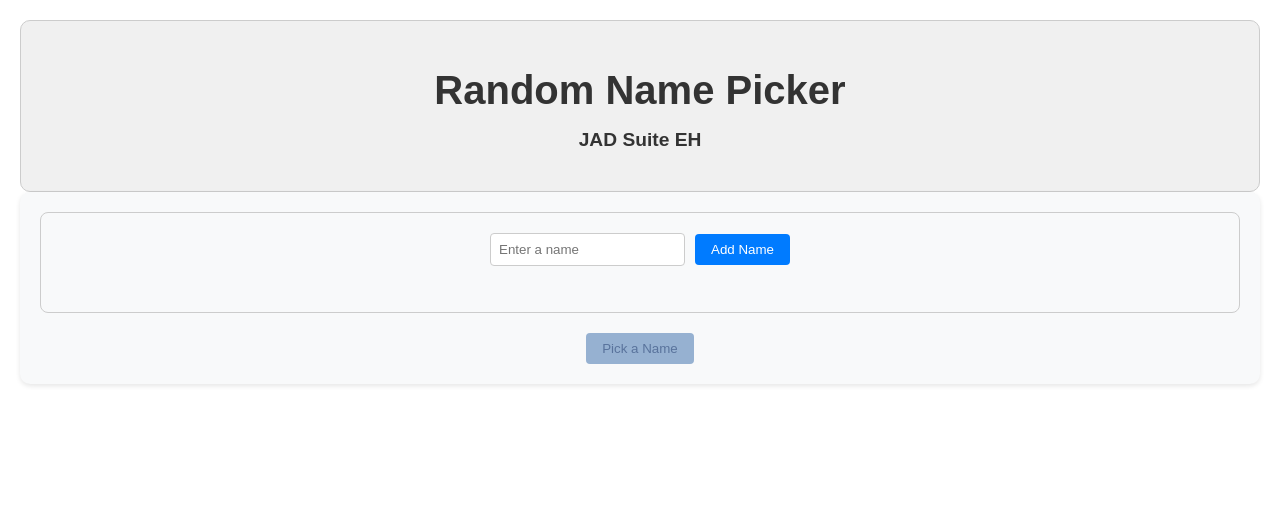
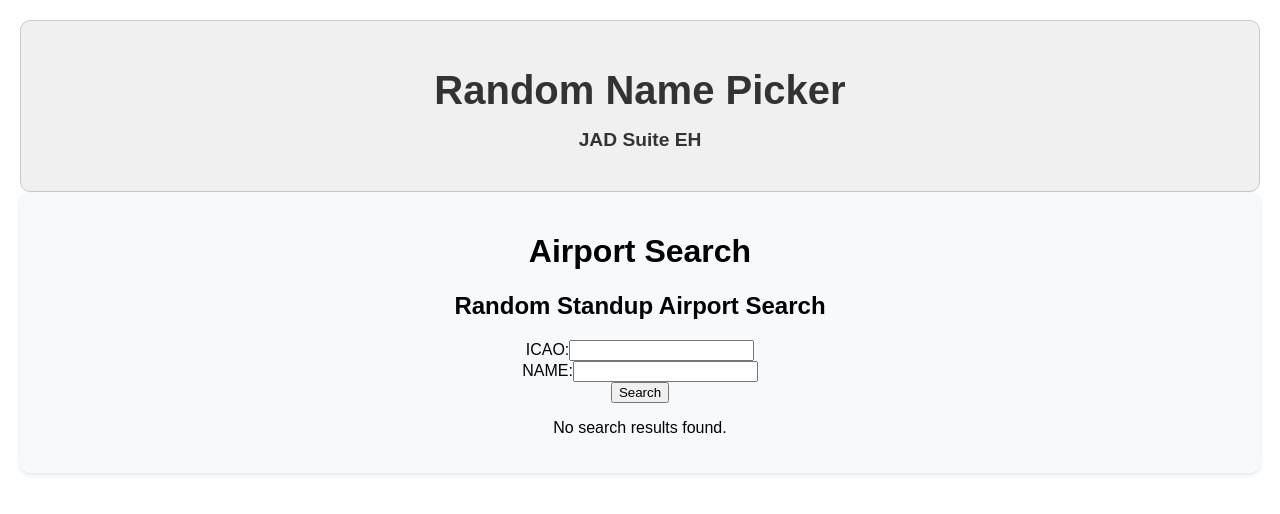
Before and after one commit to piotrciszek/randomstandup, a React (Create React App) app: page /randomstandup/airportSearch in a window 1280 px wide. Shown: the top 514 px of the page. Built offline with nearby package versions, Linux system fonts and the light colour scheme.

Commit message:
new page Airport Search created which works with backend app, routing created

```diff
--- a/package.json
+++ b/package.json
@@ -1,6 +1,7 @@
 {
   "name": "randomstandup",
   "version": "0.1.0",
+  "proxy": "http://localhost:8080",
   "private": true,
   "dependencies": {
     "@fortawesome/fontawesome-svg-core": "^6.4.2",
@@ -15,6 +16,7 @@
     "@types/react-dom": "^18.2.7",
     "react": "^18.2.0",
     "react-dom": "^18.2.0",
+    "react-router-dom": "^6.3.0",
     "react-scripts": "5.0.1",
     "typescript": "^4.9.5",
     "web-vitals": "^2.1.4"
--- a/src/App.tsx
+++ b/src/App.tsx
@@ -1,17 +1,11 @@
 import { useState } from 'react';
 import './App.css';
+import Main from './layout/Main';
 import NameInput from './components/NameInput';
 import RandomNameDisplay from './components/RandomNameDisplay';
 import { addName, pickRandomName, removeName } from './hooks/useNames';
 
 function App() {
-  const [names, setNames] = useState<string[]>([]);
-  const [randomName, setRandomName] = useState<string>('');
-
-  const handleRemoveName = (index: number) => {
-    const updatedNames = names.filter((_, i) => i !== index);
-    setNames(updatedNames);
-  };
 
   return (
     <div className="App">
@@ -20,17 +14,7 @@ function App() {
         <h2 className="App-subtitle">JAD Suite EH</h2>
       </header>
       <div className="App-content">
-      <NameInput
-        names={names}
-        onAddName={(name) => setNames(addName(names, name))}
-        onRemoveName={handleRemoveName}
-      />
-
-      <RandomNameDisplay
-        randomName={randomName}
-        onPickRandomName={() => setRandomName(pickRandomName(names))}
-        names={names}
-      />
+        <Main/>
       </div>
     </div>
   );
--- /dev/null
+++ b/src/components/AirportSearch.tsx
@@ -0,0 +1,82 @@
+import React, { useState } from 'react';
+import useHttp,  { ServerResponse, RequestObject} from '../hooks/useHttp';
+
+const AirportSearch: React.FC = () => {
+  const [icao, setIcao] = useState('');
+  const [name, setName] = useState('');
+  const [searchResults, setSearchResults] = useState<ServerResponse['data']>([]);
+  const { sendRequest } = useHttp()
+
+
+  const handleSearch = () => {
+    const requestBody: { icao?: string | null; name?: string | null } = {};
+
+    if (icao.trim() !== '') {
+      requestBody.icao = icao.toLowerCase();
+    } else {
+      requestBody.icao = null;
+    }
+
+    if (name.trim() !== '') {
+      requestBody.name = name.toLowerCase();
+    } else {
+      requestBody.name = null;
+    }
+
+    const request: RequestObject = {
+      url: '/airport/search',
+      method: 'POST',
+      headers: {
+        'Content-Type': 'application/json',
+      },
+      body: JSON.stringify(requestBody),
+    };
+
+    sendRequest(
+      request,
+      (response: any) => {
+        setSearchResults(response.data);
+      },
+      (error: string) => {
+        console.error('Error fetching data:', error);
+      }
+    );
+  };
+  console.log('searchResults:', searchResults);
+
+  return (
+    <div>
+      <h2>Random Standup Airport Search</h2>
+      <div>
+        <label>ICAO:</label>
+        <input
+          type="text"
+          value={icao}
+          onChange={(e) => setIcao(e.target.value)}
+        />
+      </div>
+      <div>
+        <label>NAME:</label>
+        <input
+          type="text"
+          value={name}
+          onChange={(e) => setName(e.target.value)}
+        />
+      </div>
+      <button onClick={handleSearch}>Search</button>
+      {searchResults.length > 0 ? (
+      <div>
+        <h3>Search Results:</h3>
+        <ul>
+          {searchResults.map((airport: any) => (
+            <li key={airport.id}>{airport.name}</li>
+          ))}
+        </ul>
+      </div>
+      ) : (
+        <p>No search results found.</p>)}
+    </div>
+  );
+};
+
+export default AirportSearch;
--- /dev/null
+++ b/src/hooks/useHttp.ts
@@ -0,0 +1,82 @@
+
+import { useCallback } from 'react';
+import { useNavigate } from 'react-router-dom';
+
+const useHttp: () => {
+  sendRequest: (
+    request: RequestObject,
+    successHandler: (data: ServerResponse) => void,
+    errorHandler: (data: string) => void
+  ) => void;
+} = () => {
+  const navigate = useNavigate();
+
+  const sendRequest = useCallback(
+    (
+      request: RequestObject,
+      successHandler: (data: ServerResponse) => void,
+      errorHandler: (data: string) => void
+    ) => {
+      const { REACT_APP_BACKEND_URL } = process.env;
+      const fullUrl = REACT_APP_BACKEND_URL + request.url;
+
+      const params: RequestInit = {
+        method: request.method,
+      };
+      if (request.body) {
+        params.body = request.body;
+      }
+      if (request.headers) {
+        params.headers = request.headers;
+      } else {
+        params.headers = {
+          'Content-Type': 'application/json',
+        };
+      }
+      fetch(fullUrl, params)
+        .then((res) => {
+          if (res.status == 401) {
+            navigate('/login', { replace: true });
+            return;
+          } else if (res.ok) {
+            return res.json();
+          } else {
+            return res.json().then((data: ServerResponse) => {
+              let errorMessage = '';
+              if (data && data.status === 'error' && data.message) {
+                errorMessage = data.message;
+              } else {
+                errorMessage = 'Cannot fetch data';
+              }
+              throw new Error(errorMessage);
+            });
+          }
+        })
+        .then((data: ServerResponse) => {
+          if (data.status === 'success') {
+            successHandler(data);
+          } else {
+            throw new Error(
+              data.message && data.message.length > 0
+                ? data.message
+                : ('Operation failed. Try again later or contact our customer service.')
+            );
+          }
+        })
+        .catch((err: Error) => {
+          errorHandler(err.message);
+        });
+    },
+    [navigate]
+  );
+  return { sendRequest };
+};
+export type ServerResponse = {
+  status: string;
+  message: string;
+  data: any;
+  error?: { message: string };
+};
+export type RequestObject = { url: string; method: string; body?: BodyInit; headers?: HeadersInit };
+
+export default useHttp;
--- /dev/null
+++ b/src/layout/Main.tsx
@@ -0,0 +1,18 @@
+import { BrowserRouter, Routes, Route } from 'react-router-dom';
+import AirportSearchPage from '../pages/AirportSearchPage';
+import RandomPickerPage from '../pages/RandomPickerPage';
+
+const Main = () => {
+  return (
+    <div>
+      <BrowserRouter>
+      <Routes>
+          <Route path='/randomstandup' element={<RandomPickerPage />}></Route>
+          <Route path='/randomstandup/airportSearch' element={<AirportSearchPage />} />
+      </Routes>
+      </BrowserRouter>
+    </div>
+  );
+};
+
+export default Main;
--- /dev/null
+++ b/src/pages/AirportSearchPage.tsx
@@ -0,0 +1,14 @@
+import React, { FC } from 'react';
+import AirportSearch from '../components/AirportSearch';
+
+const AirportSearchPage: FC = () => {
+  return (
+    <div>
+      <h1>Airport Search</h1>
+      <AirportSearch />
+      {/* Display search results if needed */}
+    </div>
+  );
+};
+
+export default AirportSearchPage;
--- /dev/null
+++ b/src/pages/RandomPickerPage.tsx
@@ -0,0 +1,41 @@
+import React, { useState } from 'react';
+import NameInput from '../components/NameInput';
+import RandomNameDisplay from '../components/RandomNameDisplay';
+import { NameInputProps, RandomNameDisplayProps } from '../types/types';
+
+const RandomPickerPage: React.FC = () => {
+  const [names, setNames] = useState<string[]>([]);
+  const [randomName, setRandomName] = useState<string | null>(null);
+
+  const handleAddName = (newName: string) => {
+    setNames(prevNames => [...prevNames, newName]);
+  };
+
+  const handleRemoveName = (index: number) => {
+    setNames(prevNames => prevNames.filter((_, i) => i !== index));
+  };
+
+  const handlePickRandomName = () => {
+    if (names.length > 0) {
+      const randomIndex = Math.floor(Math.random() * names.length);
+      setRandomName(names[randomIndex]);
+    }
+  };
+
+  return (
+    <div>
+      <NameInput
+        names={names}
+        onAddName={handleAddName}
+        onRemoveName={handleRemoveName}
+      />
+      <RandomNameDisplay
+        randomName={randomName}
+        onPickRandomName={handlePickRandomName}
+        names={names}
+      />
+    </div>
+  );
+};
+
+export default RandomPickerPage;
```
Also changed, not shown: src/models/AirportModel.ts (added, +14 -0 lines), src/types/types.ts (+7 -1 lines), 2 other files (tests, documents, lock files or other folders).
